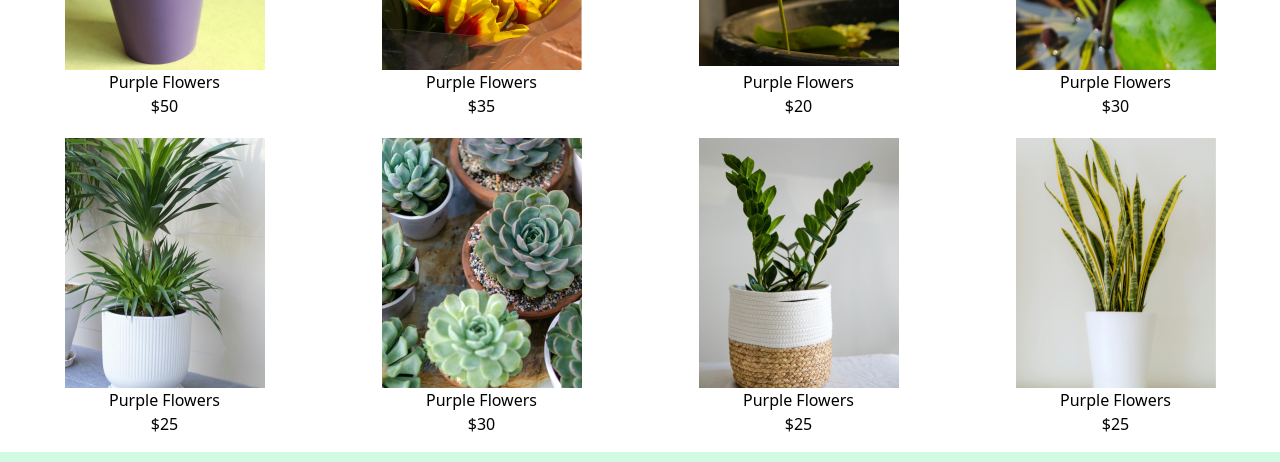
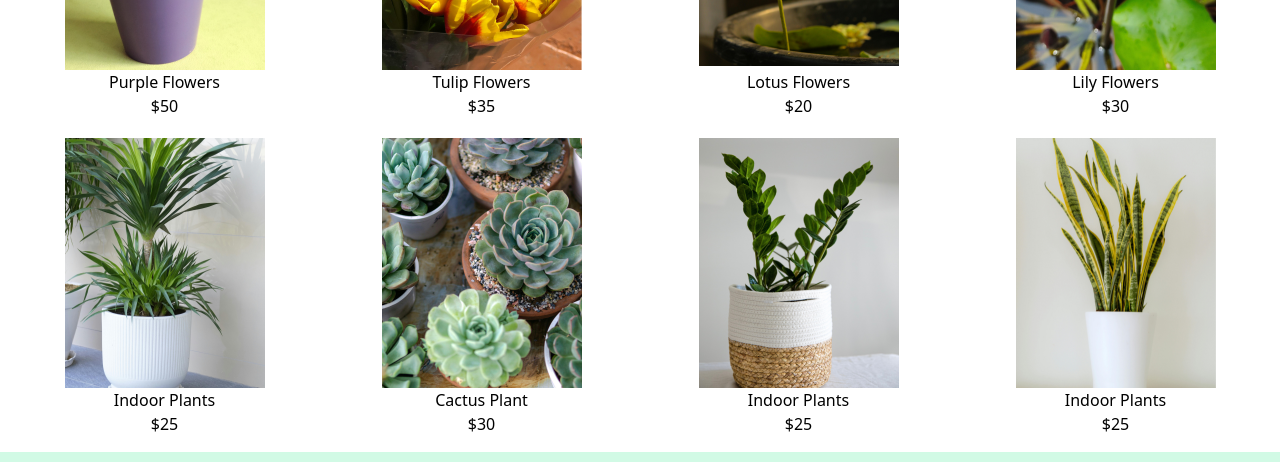
Before and after one commit to vanitharajen/Plants-Selling, a website: page product.html in a window 1280 px wide. Shown: the part 396-858 px from the top of the page. Drawn offline with nearby package versions, Linux system fonts and the light colour scheme.

Commit message:
product updated

```diff
--- a/product.html
+++ b/product.html
@@ -49,37 +49,37 @@
 
             <div>
                 <img src="./images/f2.png" class="inline hover:shadow-xl transform hover:-translate-y-2"  alt="Tulip flower">
-                <h1>Purple Flowers</h1>
+                <h1>Tulip Flowers</h1>
                 <p>$35</p>
             </div>
             <div>
                 <img src="./images/f3.png" class="inline hover:shadow-xl transform hover:-translate-y-2" alt="Lotus flower">
-                <h1>Purple Flowers</h1>
+                <h1>Lotus Flowers</h1>
                 <p>$20</p>
             </div>
             <div>
                 <img src="./images/f4.png" class="inline hover:shadow-xl transform hover:-translate-y-2" alt="Lily flower">
-                <h1>Purple Flowers</h1>
+                <h1>Lily Flowers</h1>
                 <p>$30</p>
             </div>
             <div>
                 <img src="./images/f5.png" class="inline hover:shadow-xl transform hover:-translate-y-2" alt="Indoor Plants">
-                <h1>Purple Flowers</h1>
+                <h1>Indoor Plants</h1>
                 <p>$25</p>
             </div>
             <div>
                 <img src="./images/f6.png" class="inline hover:shadow-xl transform hover:-translate-y-2" alt="Cactus Plant">
-                <h1>Purple Flowers</h1>
+                <h1>Cactus Plant</h1>
                 <p>$30</p>
             </div>
             <div>
                 <img src="./images/f7.png" class="inline hover:shadow-xl transform hover:-translate-y-2" alt="Indoor Plants">
-                <h1>Purple Flowers</h1>
+                <h1>Indoor Plants</h1>
                 <p>$25</p>
             </div>
             <div>
                 <img src="./images/f8.png" class="inline hover:shadow-xl transform hover:-translate-y-2" alt="Indoor Plants">
-                <h1>Purple Flowers</h1>
+                <h1>Indoor Plants</h1>
                 <p>$25</p>
             </div>
         </div>
```
